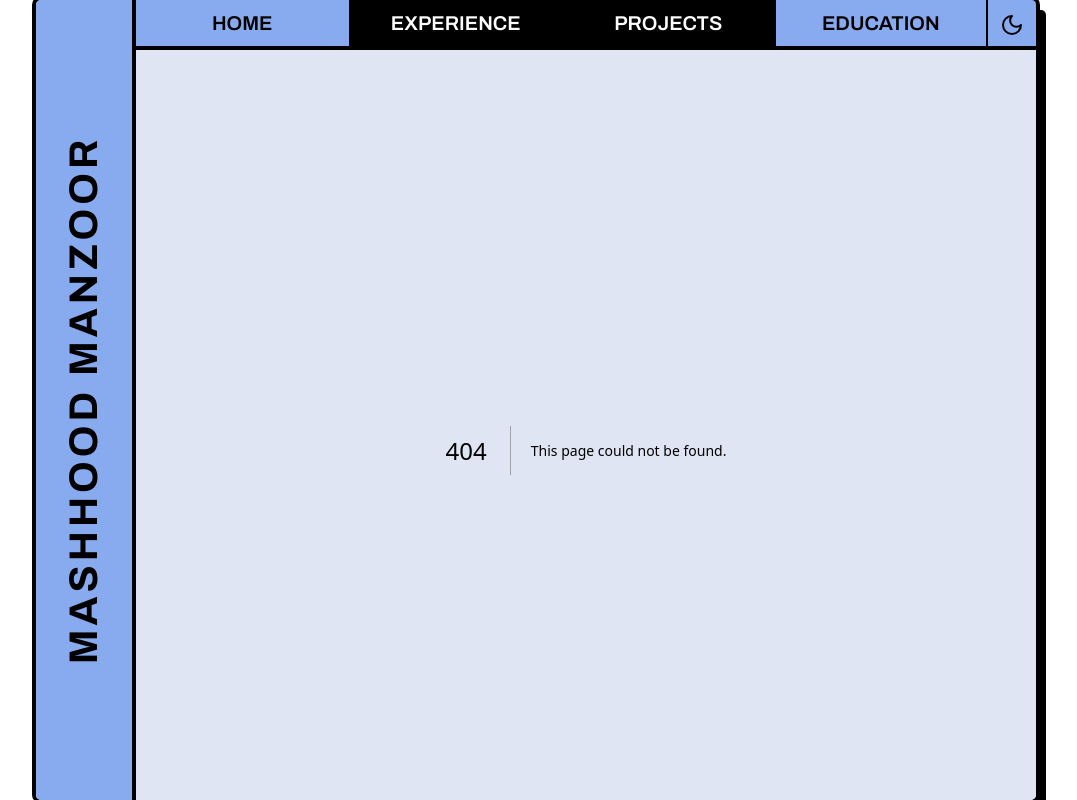
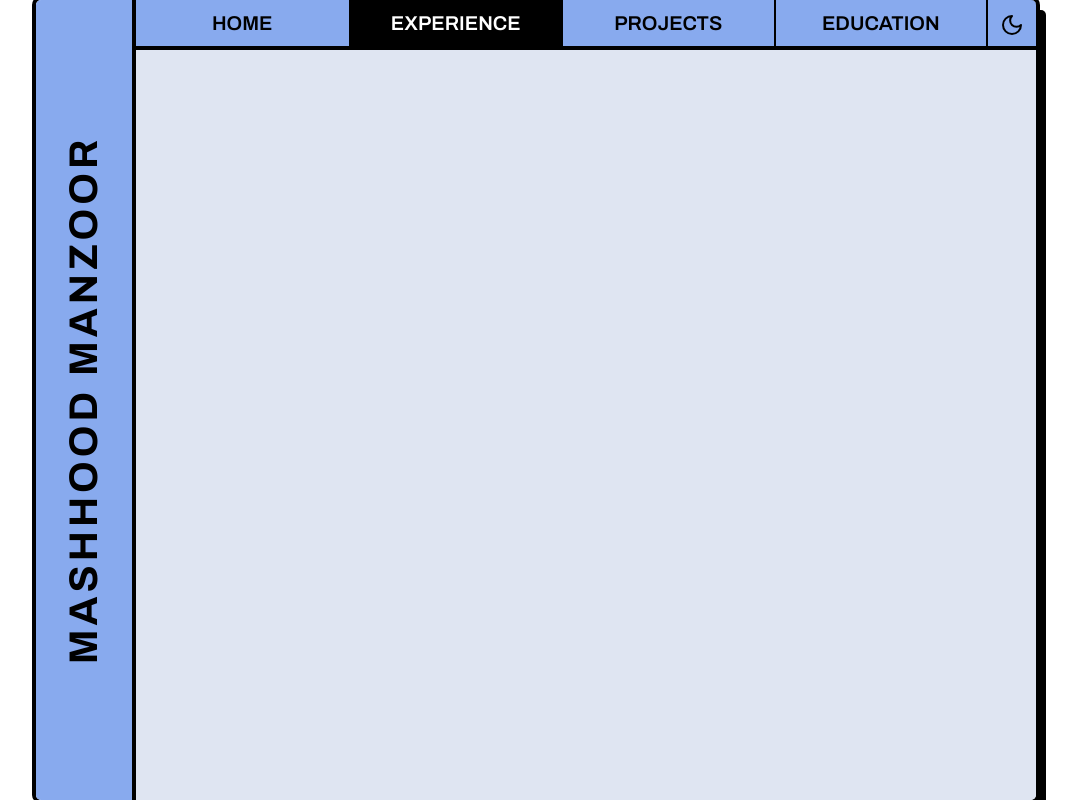
Before and after one commit to MashMM/portfolio, a Next.js app: page /experience in a window 1280 px wide. Before the commit this address had no page. Shown: the whole page, without its empty margins (104-1181 px from the left). Built offline with nearby package versions, Linux system fonts and the light colour scheme.

Commit message:
created pages for tabs

```diff
--- /dev/null
+++ b/src/app/education/page.tsx
@@ -0,0 +1,5 @@
+export default function Education() {
+  return (
+    <div></div>
+  )
+}
--- /dev/null
+++ b/src/app/experience/page.tsx
@@ -0,0 +1,5 @@
+export default function Experience() {
+  return (
+    <div></div>
+  )
+}
--- /dev/null
+++ b/src/app/projects/page.tsx
@@ -0,0 +1,5 @@
+export default function Projects() {
+  return (
+    <div></div>
+  )
+}
--- a/src/components/navbar.tsx
+++ b/src/components/navbar.tsx
@@ -26,7 +26,7 @@ export default function Nav() {
           'flex h-full items-center justify-center uppercase border-l-2 border-border dark:border-darkBorder',
           path === '/experience' ? 'bg-black text-white' : 'text-text bg-main',
         )}
-        href="/"
+        href="/experience"
       >
         <span className="hidden w400:inline"><Briefcase /></span>
         <span className="w400:hidden">Experience</span>
@@ -34,9 +34,9 @@ export default function Nav() {
       <Link
         className={clsx(
           'flex h-full items-center justify-center uppercase border-l-2 border-border dark:border-darkBorder',
-          path === '/experience' ? 'bg-black text-white' : 'text-text bg-main',
+          path === '/projects' ? 'bg-black text-white' : 'text-text bg-main',
         )}
-        href="/"
+        href="/projects"
       >
         <span className="hidden w400:inline"><Folder /></span>
         <span className="w400:hidden">Projects</span>
@@ -44,9 +44,9 @@ export default function Nav() {
       <Link
         className={clsx(
           'flex h-full items-center justify-center uppercase border-l-2 border-border dark:border-darkBorder',
-          path === '/projects' ? 'bg-black text-white' : 'text-text bg-main',
+          path === '/education' ? 'bg-black text-white' : 'text-text bg-main',
         )}
-        href="/"
+        href="/education"
       >
         <span className="hidden w400:inline"><GraduationCap /></span>
         <span className="w400:hidden">Education</span>
```
